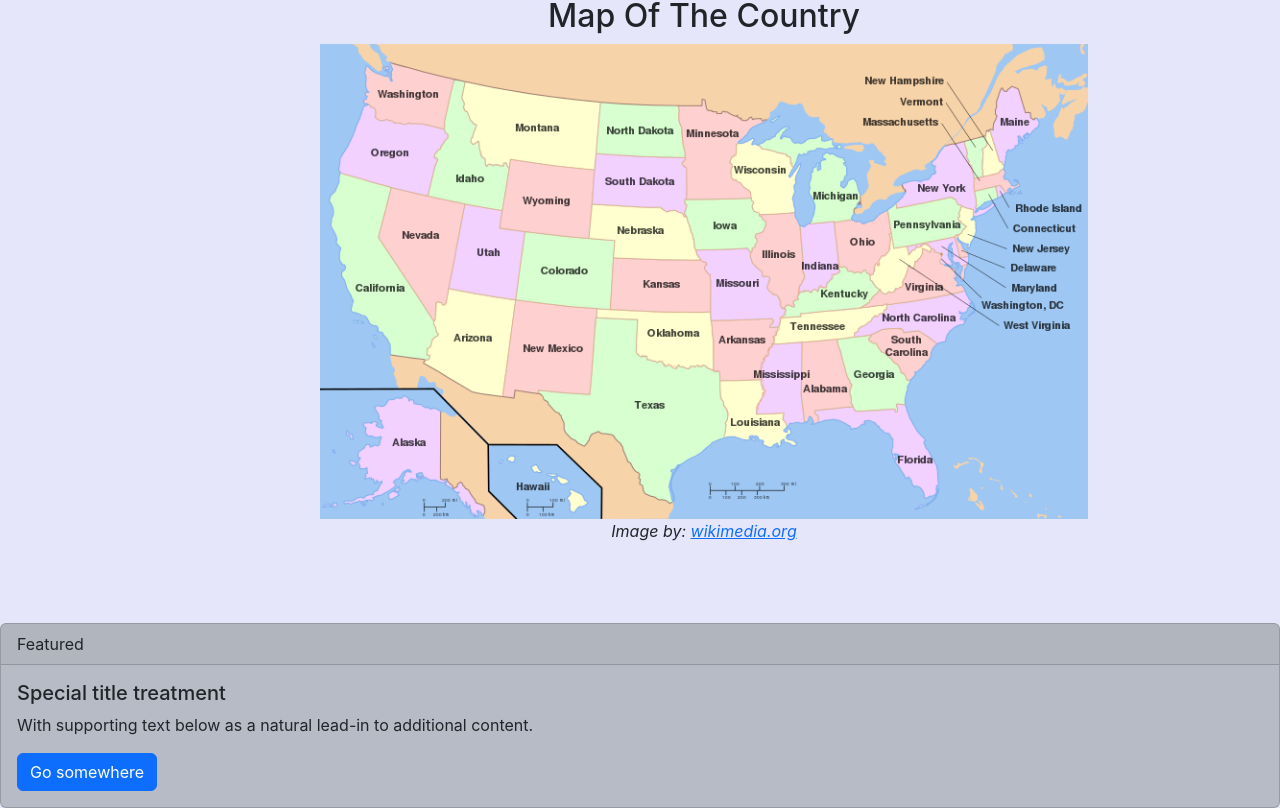
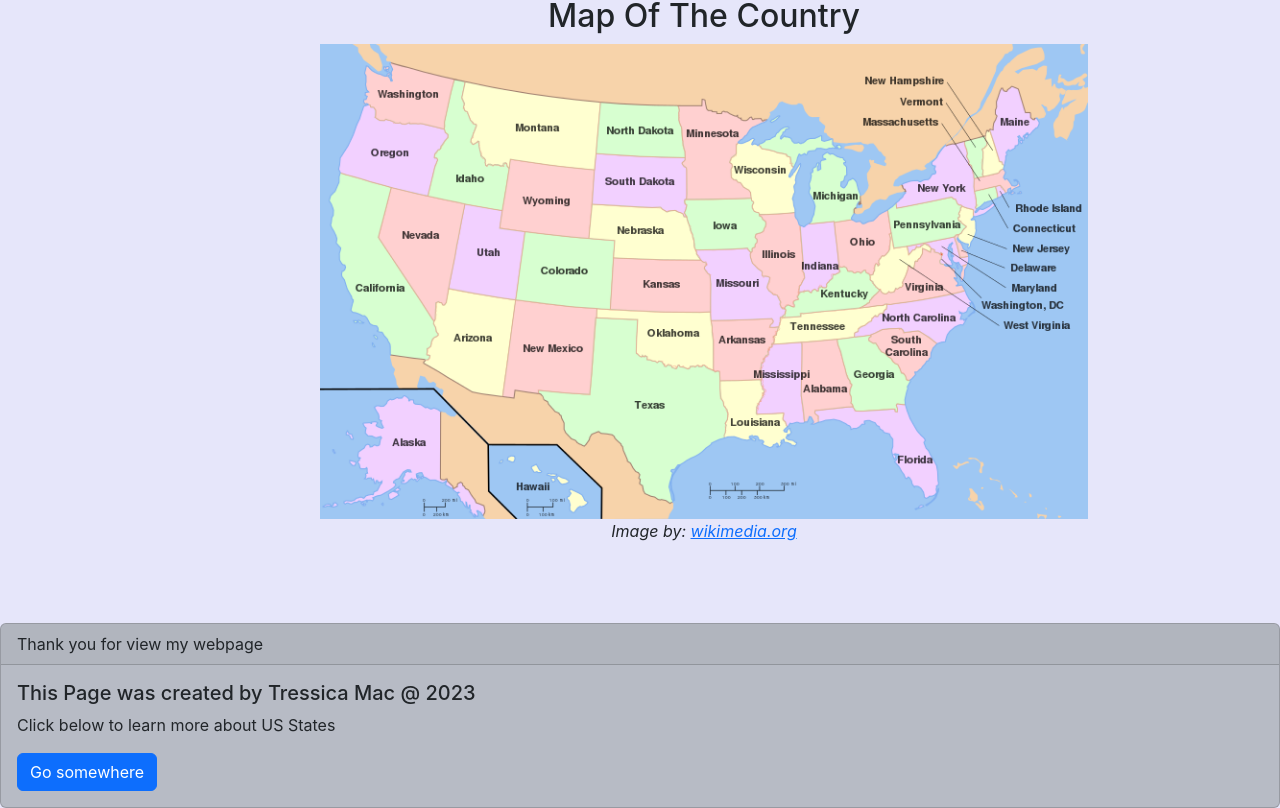
Before and after one commit to Tressymac/ADVANCED-WEB-SITE-DESIGN-FINAL-CLIENT, a React (Create React App) app: page /states/map in a window 1280 px wide. Shown: the part 355-1163 px from the top of the page. Built offline with nearby package versions, Linux system fonts and the light colour scheme.

Commit message:
fixing footer

```diff
--- a/public/index.html
+++ b/public/index.html
@@ -2,14 +2,14 @@
 <html lang="en">
   <head>
     <meta charset="utf-8" />
-    <link rel="icon" href="%PUBLIC_URL%/favicon.ico" />
+    <link rel="icon" href="%PUBLIC_URL%/usIcon.png" />
     <meta name="viewport" content="width=device-width, initial-scale=1" />
     <meta name="theme-color" content="#000000" />
     <meta
       name="description"
       content="Web site created using create-react-app"
     />
-    <link rel="apple-touch-icon" href="%PUBLIC_URL%/logo192.png" />
+    <link rel="apple-touch-icon" href="%PUBLIC_URL%/usIcon.png" />
     <!--
       manifest.json provides metadata used when your web app is installed on a
       user's mobile device or desktop. See https://developers.google.com/web/fundamentals/web-app-manifest/
@@ -24,7 +24,7 @@
       work correctly both with client-side routing and a non-root public URL.
       Learn how to configure a non-root public URL by running `npm run build`.
     -->
-    <title>React App</title>
+    <title>US State Info</title>
   </head>
   <body>
     <noscript>You need to enable JavaScript to run this app.</noscript>
--- a/src/component/footer/footer.js
+++ b/src/component/footer/footer.js
@@ -5,12 +5,12 @@ function Footer( {logo} ){
     return(
         <div className="card">
             <div className="card-header">
-                Featured
+                Thank you for view my webpage
             </div>
             <div className="card-body">
-                <h5 className="card-title">Special title treatment</h5>
-                <p className="card-text">With supporting text below as a natural lead-in to additional content.</p>
-                <a href="#" className="btn btn-primary">Go somewhere</a>
+                <h5 className="card-title">This Page was created by Tressica Mac @ 2023</h5>
+                <p className="card-text">Click below to learn more about US States</p>
+                <a href="https://en.wikipedia.org/wiki/U.S._state" className="btn btn-primary">Go somewhere</a>
             </div>
         </div>
     )
```
Also changed, not shown: public/usIcon.png (added).
